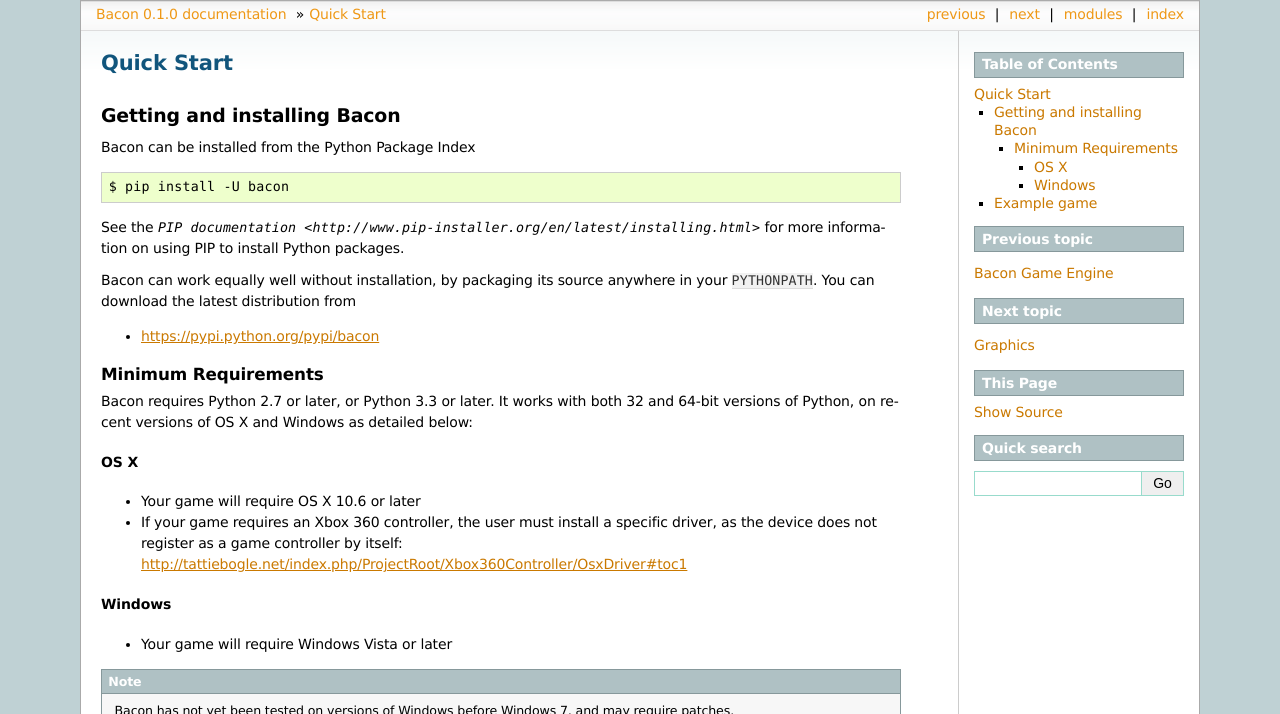
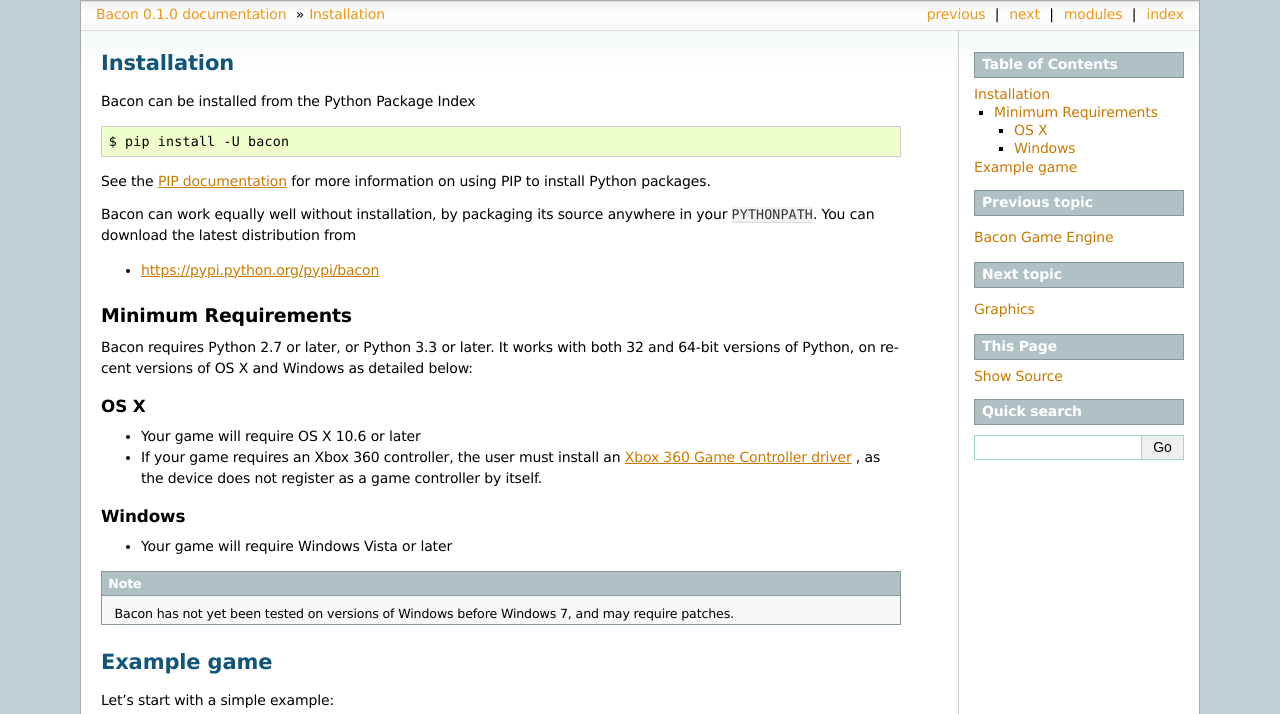
Before and after one commit to aholkner/bacon, a Sphinx documentation site: the page built from doc/quickstart.rst, in a window 1280 px wide, cut to the strip 0-714 px from the top of the page. Built offline with Sphinx 7.4.7, drawn with Linux system fonts in a browser that asks for light colours; some of the changed text lies outside the part shown.

Commit message:
doc markup fixes

```diff
--- a/doc/quickstart.rst
+++ b/doc/quickstart.rst
@@ -1,14 +1,12 @@
-Quick Start
------------
 
-Getting and installing Bacon
-============================
+Installation
+------------
 
 Bacon can be installed from the Python Package Index ::
 
 	$ pip install -U bacon
 
-See the `PIP documentation <http://www.pip-installer.org/en/latest/installing.html>` for more information on using PIP to install Python packages.
+See the `PIP documentation <http://www.pip-installer.org/en/latest/installing.html>`_ for more information on using PIP to install Python packages.
 
 Bacon can work equally well without installation, by packaging its source anywhere in your ``PYTHONPATH``.  You can download the latest distribution from
 
@@ -25,7 +23,7 @@
 
 * Your game will require OS X 10.6 or later
 
-* If your game requires an Xbox 360 controller, the user must install a specific driver, as the device does not register as a game controller by itself: http://tattiebogle.net/index.php/ProjectRoot/Xbox360Controller/OsxDriver#toc1
+* If your game requires an Xbox 360 controller, the user must install an `Xbox 360 Game Controller driver <http://tattiebogle.net/index.php/ProjectRoot/Xbox360Controller/OsxDriver>`_ , as the device does not register as a game controller by itself.
 
 Windows
 %%%%%%%
@@ -35,7 +33,7 @@
 .. note:: Bacon has not yet been tested on versions of Windows before Windows 7, and may require patches.
 
 Example game
-============
+------------
 
 Let's start with a simple example:
 
```
